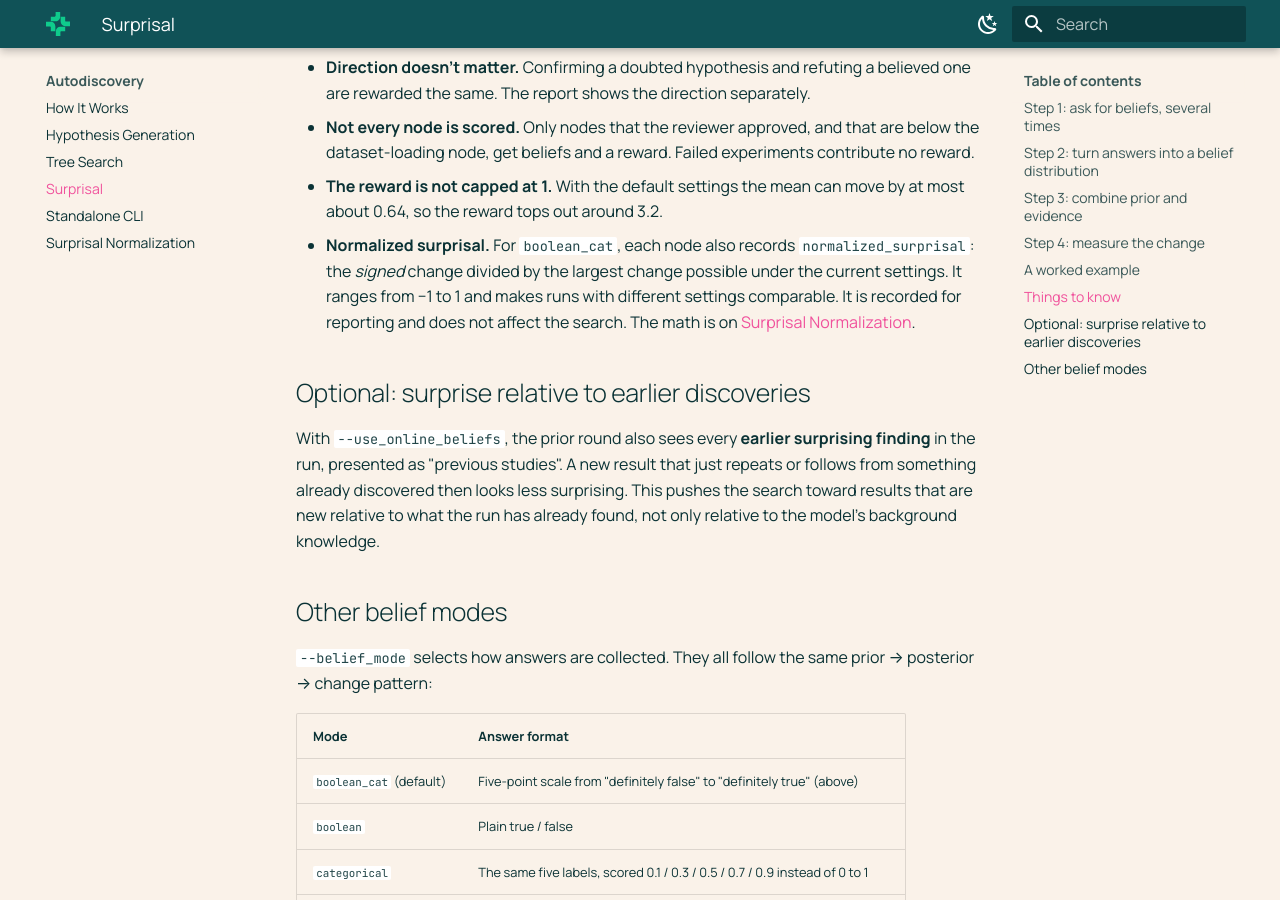
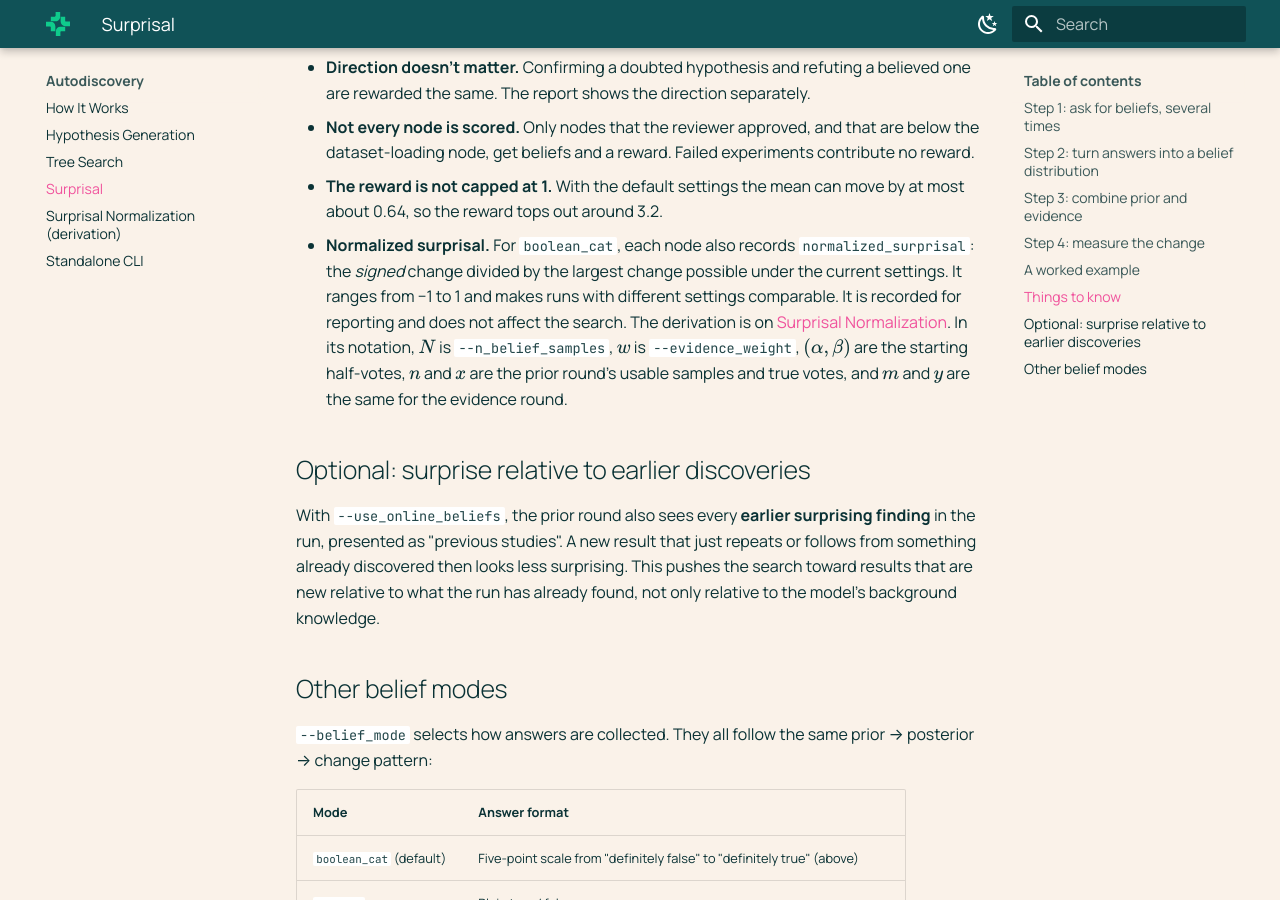
Before and after one commit to allenai/asta-autodiscovery, an MkDocs documentation site: the page built from docs/autodiscovery/surprisal.md, in a window 1280 px wide and 900 px high, scrolled down 3529 px. Built offline with MkDocs 1.6.1 and Material for MkDocs 9.7.7, drawn with Linux system fonts in a browser that asks for light colours.

Commit message:
docs: place normalization derivation next to Surprisal page
Co-Authored-By: Claude Opus 5.5 <noreply@anthropic.com>

```diff
--- a/docs/autodiscovery/surprisal.md
+++ b/docs/autodiscovery/surprisal.md
@@ -142,8 +142,12 @@ mildly expected counts too.
   `normalized_surprisal`: the *signed* change divided by the largest change
   possible under the current settings. It ranges from −1 to 1 and makes runs
   with different settings comparable. It is recorded for reporting and does
-  not affect the search. The math is on
-  [Surprisal Normalization](surprisal_normalization.md).
+  not affect the search. The derivation is on
+  [Surprisal Normalization](surprisal_normalization.md). In its notation,
+  $N$ is `--n_belief_samples`, $w$ is `--evidence_weight`, $(\alpha, \beta)$
+  are the starting half-votes, $n$ and $x$ are the prior round's usable
+  samples and true votes, and $m$ and $y$ are the same for the evidence
+  round.
 
 ## Optional: surprise relative to earlier discoveries
 
--- a/mkdocs.yml
+++ b/mkdocs.yml
@@ -43,8 +43,8 @@ nav:
       - Hypothesis Generation: autodiscovery/hypothesis_generation.md
       - Tree Search: autodiscovery/tree_search.md
       - Surprisal: autodiscovery/surprisal.md
+      - Surprisal Normalization (derivation): autodiscovery/surprisal_normalization.md
       - Standalone CLI: autodiscovery/standalone.md
-      - Surprisal Normalization: autodiscovery/surprisal_normalization.md
   - Code Execution:
       - IPython Session: code_execution/ipython_session.md
       - IPython Executor: code_execution/ipython_executor.md
```
